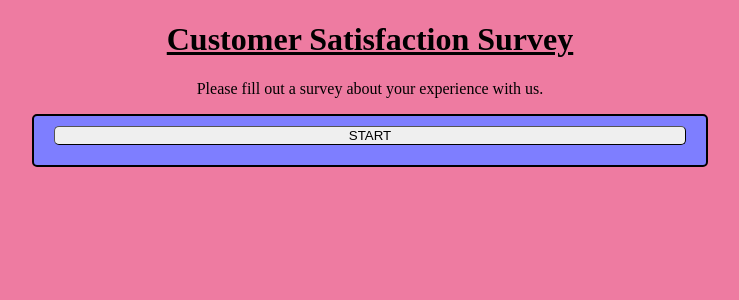
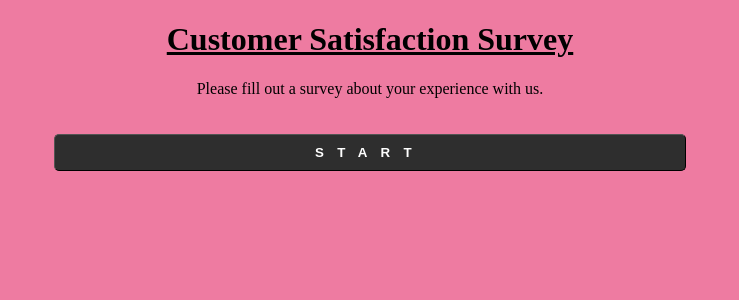
Before and after one commit to jvill171/flask-survey, a Flask app: page / in a window 1280 px wide. Shown: the top 300 px of the page, without its empty margins (270-1009 px from the left). Run offline with Flask 2, Linux system fonts and the light colour scheme.

Commit message:
Added new styles for non-question forms

```diff
--- a/static/app.css
+++ b/static/app.css
@@ -14,14 +14,23 @@ form, #response-display{
     border-radius: 5px;
 }
 
-#start-survey-form{
+.no-decorate-form{
     background-color:inherit;
     border:none;
 }
-form > *{
+.no-decorate-form button{
+    padding: 10px;
+    background-color: rgb(46, 46, 46);
+    color:white;
+    font-weight: bold;
+    letter-spacing: 1em;
+
+}
+form > :not(h1, button){
     text-align: left;
 }
 button{
+    margin-top: 10px;
     text-align: center;
     width: 100%;
     border-radius: 5px;
@@ -38,3 +47,9 @@ button:active{
     font-weight: bold;
     text-decoration-line: underline;
 }
+textarea{
+    min-width: 100%;
+    max-width:100%;
+    min-height: 15px;
+    max-height: 10rem;
+}
```
